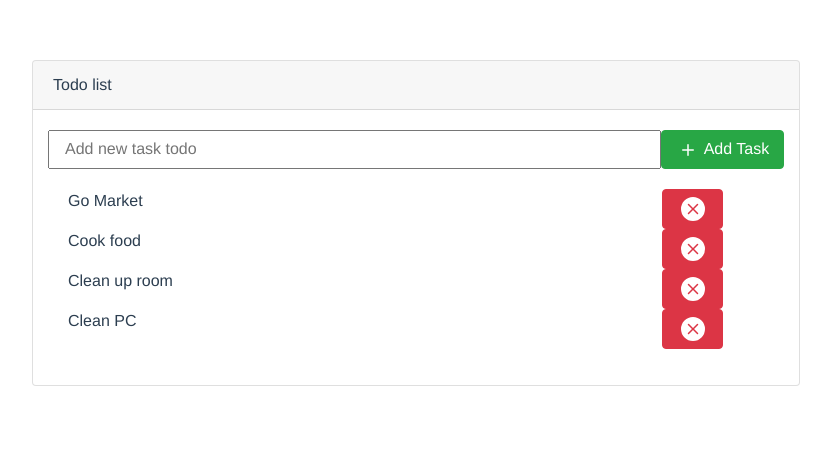
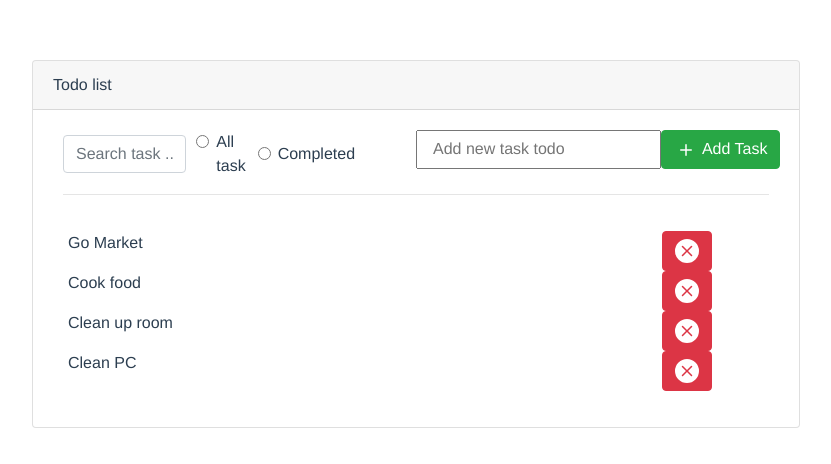
Before and after one commit to RKDN-DN3/fresher-k5-training-2, a Vue app: page / in a window 1280 px wide. Shown: the top 464 px of the page, without its empty margins (224-1055 px from the left). Built offline with nearby package versions, Linux system fonts and the light colour scheme.

Commit message:
commit search_text

```diff
--- a/src/components/AddTask.vue
+++ b/src/components/AddTask.vue
@@ -1,8 +1,8 @@
 <template>
    <form class="row" @submit="addTask">
-            <input class="col-10" id="title" placeholder="Add new task todo"
+            <input class="col-8" id="title" placeholder="Add new task todo"
                 type="text" v-model="title" name="title"/>
-            <button class="col-2 btn btn-success " type="submit" >
+            <button class="col-auto btn btn-success " type="submit" >
                 <svg xmlns="http://www.w3.org/2000/svg" width="24" height="24" fill="currentColor" class="bi bi-plus" viewBox="0 0 16 16">
                     <path d="M8 4a.5.5 0 0 1 .5.5v3h3a.5.5 0 0 1 0 1h-3v3a.5.5 0 0 1-1 0v-3h-3a.5.5 0 0 1 0-1h3v-3A.5.5 0 0 1 8 4z"/>
                 </svg>
--- a/src/components/Task.vue
+++ b/src/components/Task.vue
@@ -5,7 +5,7 @@
             <P v-on:click="markComplete">{{task.title}}</P>
         </div>
 
-        <button class="col-md-1 btn btn-danger" variant="danger" type="button"
+        <button class="col-auto btn btn-danger" variant="danger" type="button"
             @click="$emit('deleted', task.id)">
             <svg xmlns="http://www.w3.org/2000/svg" width="24" height="24" fill="currentColor" class="bi bi-x-circle-fill" viewBox="0 0 16 16">
             <path d="M16 8A8 8 0 1 1 0 8a8 8 0 0 1 16 0zM5.354 4.646a.5.5 0 1 0-.708.708L7.293 8l-2.647 2.646a.5.5 0 0 0 .708.708L8 8.707l2.646 2.647a.5.5 0 0 0 .708-.708L8.707 8l2.647-2.646a.5.5 0 0 0-.708-.708L8 7.293 5.354 4.646z"/>
--- a/src/components/TaskList.vue
+++ b/src/components/TaskList.vue
@@ -4,9 +4,34 @@
           Todo list
       </div>
       <b-form class="form-size">
-            <add-task-vue v-on:add-task="addTasks" v-bind:tasks="tasks"/>
+        <div class="row">
+          <div class="col-sm-6">
+             <form class="row align-items-center">
+                <div class="col-sm-5">
+                    <input type="text" class="form-control" id="searchtext"  placeholder="Search task ..." v-model="search" >
+                  </div>
+                  <div class="col-sm-2">
+                    <input class="form-check-input" type="radio" name="filter" id="allcheck">
+                      <label class="form-check-label" for="allcheck">
+                      All task
+                      </label>
+                  </div>
+                  <div class="col-auto">
+                    <input class="form-check-input" type="radio" name="filter"  id="completedcheck">
+                      <label class="form-check-label" for="completedcheck">
+                          Completed
+                      </label>
+                  </div>
+            </form>
+          </div>
+          <div class="col-sm-6">
+             <add-task-vue v-on:add-task="addTasks" v-bind:tasks="tasks"/>
+          </div>
+
+        </div>
+            <hr/>
             <ul v-if="tasks">
-                <li v-for="task in tasks" v-bind:key="task.id">
+                <li v-for="task in searchFilter" v-bind:key="task.id">
                     <task v-bind:task="task" @deleted="deleteTask" />
                 </li>
             </ul>
@@ -27,7 +52,7 @@ export default {
     },
     data(){
     return{
-      newTodo :'',
+      search :'',
       tasks: [
     {id:1, title:'Go Market', completed: false},
     {id:2, title:'Cook food', completed:false},
@@ -37,12 +62,21 @@ export default {
     }
 
   },
+
   methods:{
     deleteTask(taskid){
       this.tasks = this.tasks.filter(task => task.id !== taskid)
     },
     addTasks(newTask){
         this.tasks=[...this.tasks,newTask]
+    },
+
+  },
+  computed:{
+    searchFilter(){
+      return this.tasks.filter(searchTask =>{
+        return searchTask.title.toLowerCase().includes(this.search.toLowerCase())
+      })
     }
   }
 }
```
Also changed, not shown: src/img/sidebar-5.jpg (deleted).
